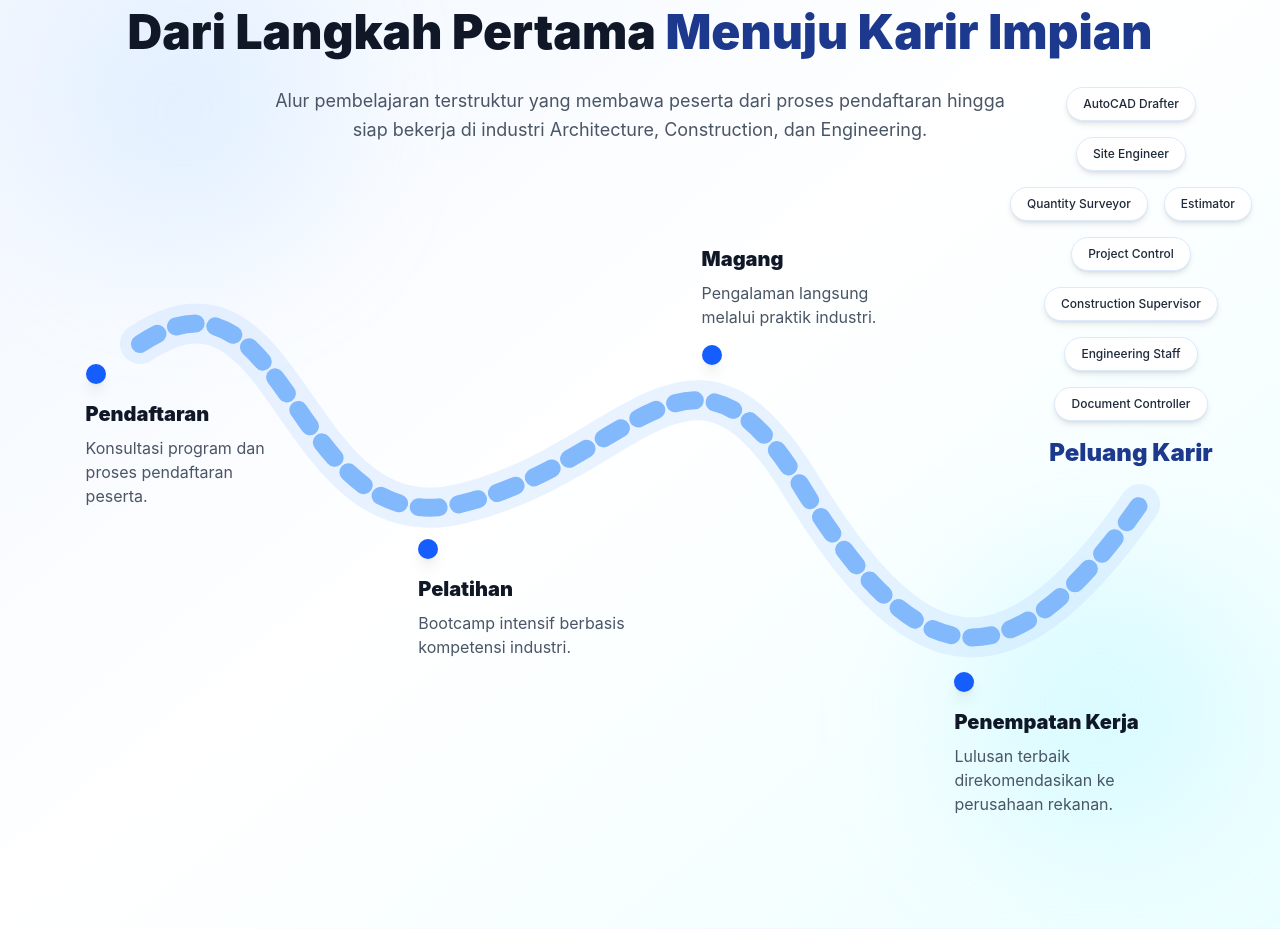
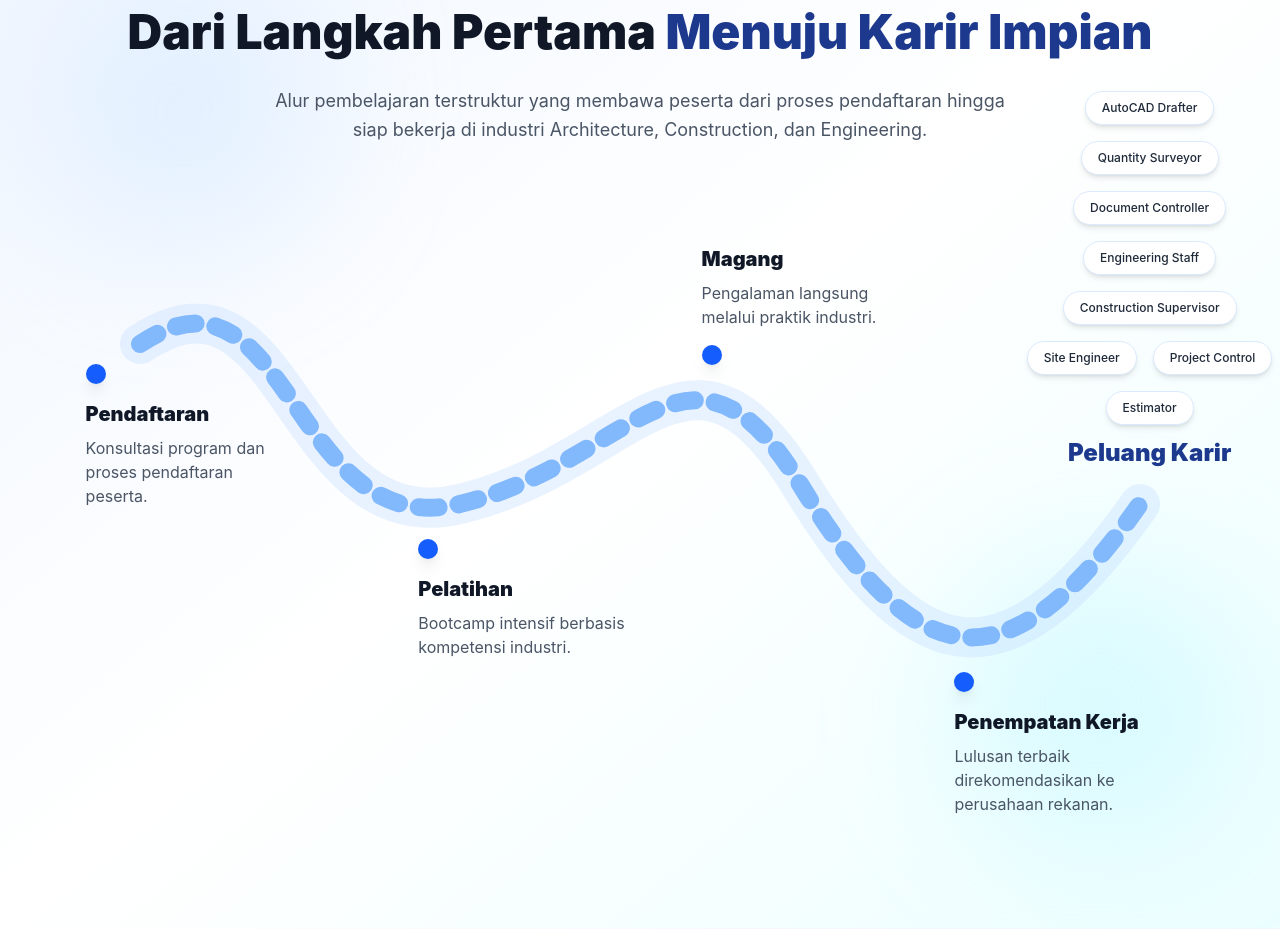
Before and after one commit to agusds1/nomadian-engineering, a React (Vite) app: page / in a window 1280 px wide. Shown: the part 6180-7109 px from the top of the page. Built offline with nearby package versions, Linux system fonts and the light colour scheme.

Commit message:
update ui

```diff
--- a/src/components/Flow.jsx
+++ b/src/components/Flow.jsx
@@ -1,13 +1,13 @@
 function Flow() {
   const careers = [
     "AutoCAD Drafter",
+    "Quantity Surveyor",
+    "Document Controller",
+    "Engineering Staff",
+    "Construction Supervisor",
     "Site Engineer",
-    "Quantity Surveyor",
+    "Project Control",
     "Estimator",
-    "Project Control",
-    "Construction Supervisor",
-    "Engineering Staff",
-    "Document Controller",
   ];
 
   return (
@@ -140,7 +140,7 @@ function Flow() {
           </div>
 
           {/* Career Pills */}
-          <div className="absolute right-[0%] bottom-[65%] w-[250px]">
+          <div className="absolute left-[80%] bottom-[65%] w-[280px]">
 
               <div className="flex flex-wrap justify-center gap-4">
 
@@ -160,7 +160,7 @@ function Flow() {
               ))}
 
             </div>
-            <h3 className="text-2xl font-black text-blue-900 mt-4 text-center">
+            <h3 className="text-2xl font-black text-blue-900 mt-3 text-center">
               Peluang Karir
             </h3>
 
```
